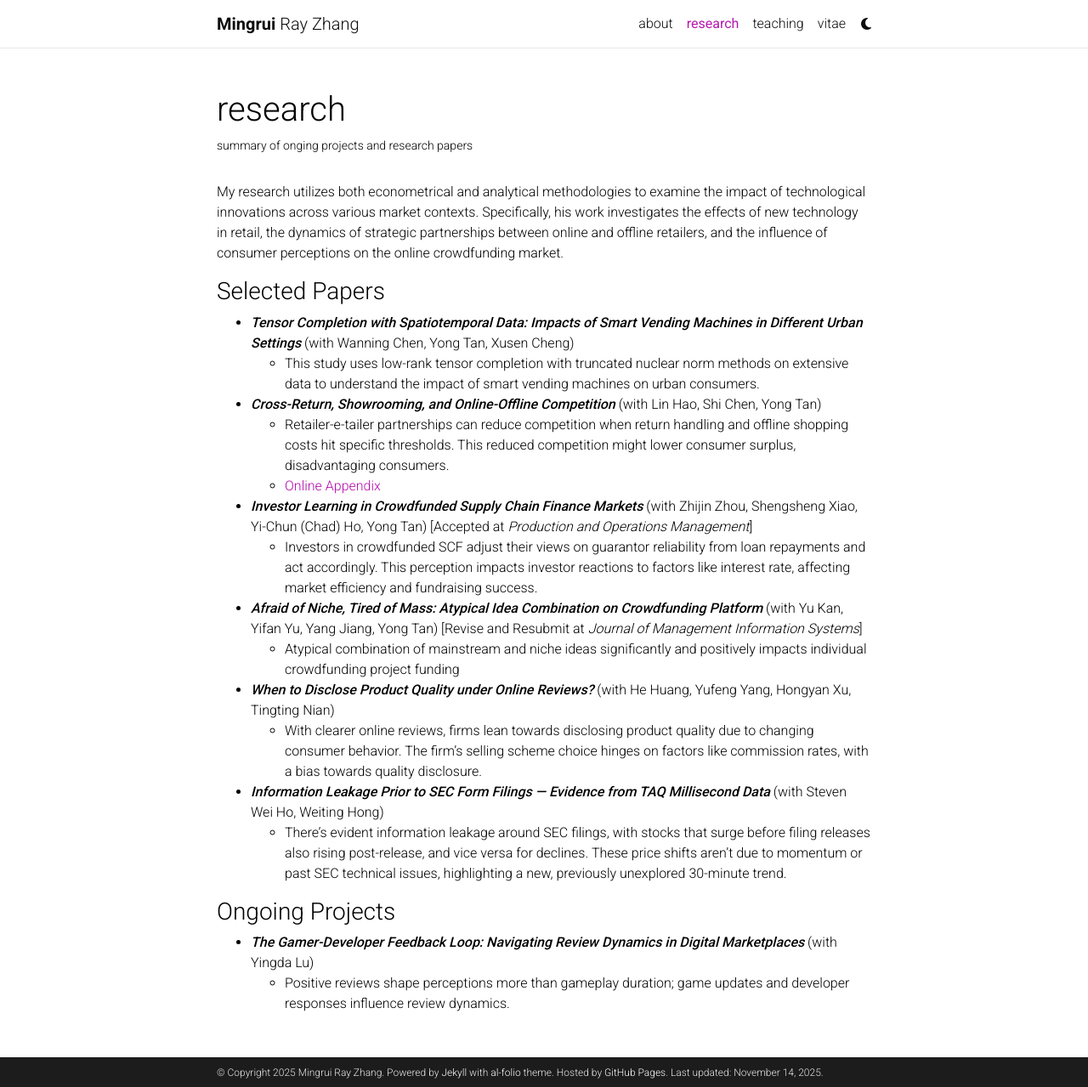
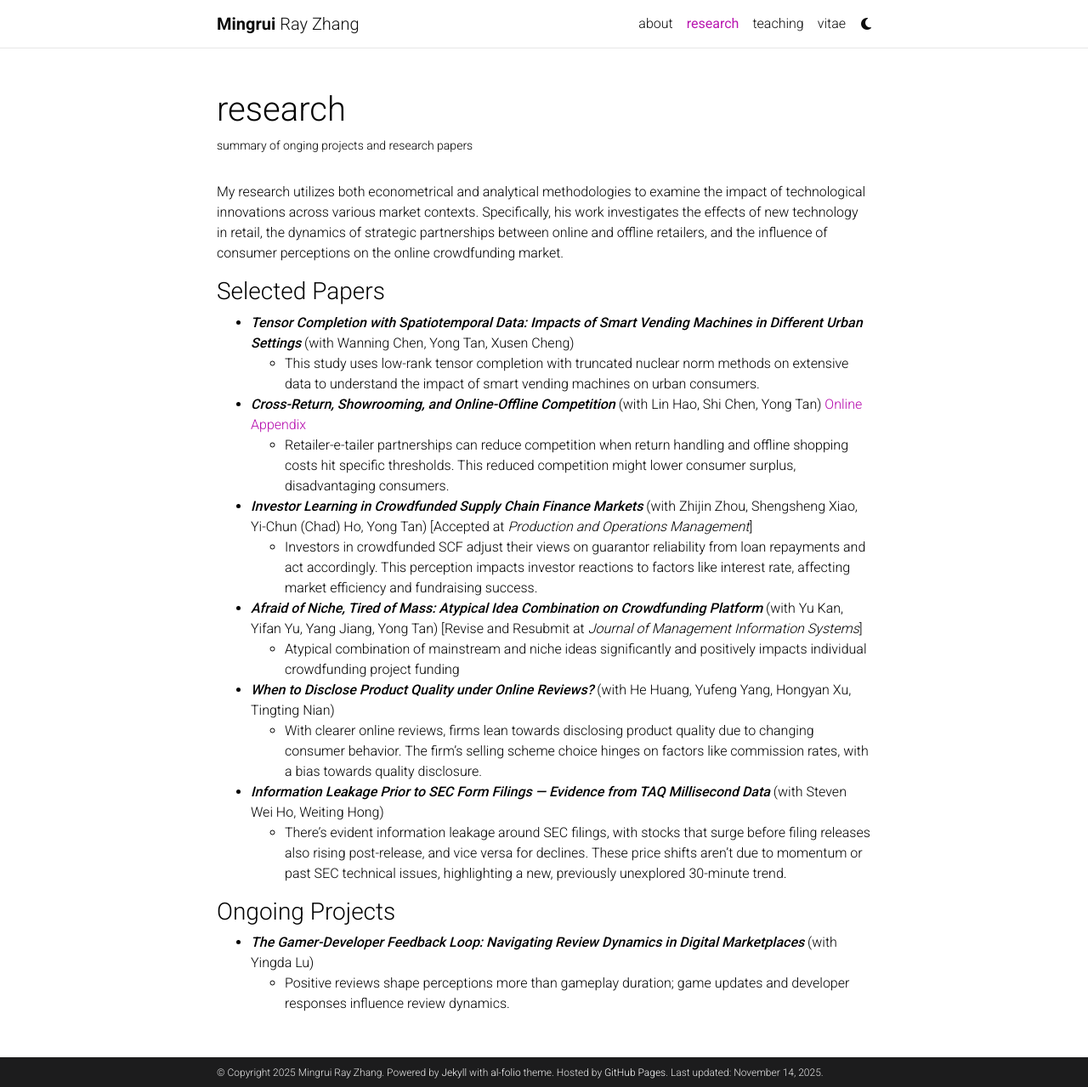
Before and after one commit to MingruiRayZhang/MingruiRayZhang.github.io, a Jekyll site: the page built from _pages/research.md, in a window 1280 px wide and 1279 px high. Shown: the whole window at 85% size. Built offline with Jekyll 4.4.1, drawn with Linux system fonts in a browser that asks for light colours; comment, search, counter and statistics services are not loaded; a style sheet for code colours, icons or effects is not loaded.

```diff
--- a/_pages/research.md
+++ b/_pages/research.md
@@ -14,9 +14,8 @@ My research utilizes both econometrical and analytical methodologies to examine
 - ***Tensor Completion with Spatiotemporal Data: Impacts of Smart Vending Machines in Different Urban Settings*** (with Wanning Chen, Yong Tan, Xusen Cheng)
   - This study uses low-rank tensor completion with truncated nuclear norm methods on extensive data to understand the impact of smart vending machines on urban consumers.
 
-- ***Cross-Return, Showrooming, and Online-Offline Competition*** (with Lin Hao, Shi Chen, Yong Tan)
+- ***Cross-Return, Showrooming, and Online-Offline Competition*** (with Lin Hao, Shi Chen, Yong Tan) [Online Appendix](/assets/appendices/ZhangHaoChenTan-2025-appendix.pdf)
   -  Retailer-e-tailer partnerships can reduce competition when return handling and offline shopping costs hit specific thresholds. This reduced competition might lower consumer surplus, disadvantaging consumers.
-  - [Online Appendix](/assets/appendices/ZhangHaoChenTan-2025-appendix.pdf)
 
 - ***Investor Learning in Crowdfunded Supply Chain Finance Markets*** (with Zhijin Zhou, Shengsheng Xiao, Yi-Chun (Chad) Ho, Yong Tan) [Accepted at *Production and Operations Management*]
   - Investors in crowdfunded SCF adjust their views on guarantor reliability from loan repayments and act accordingly. This perception impacts investor reactions to factors like interest rate, affecting market efficiency and fundraising success.
```
